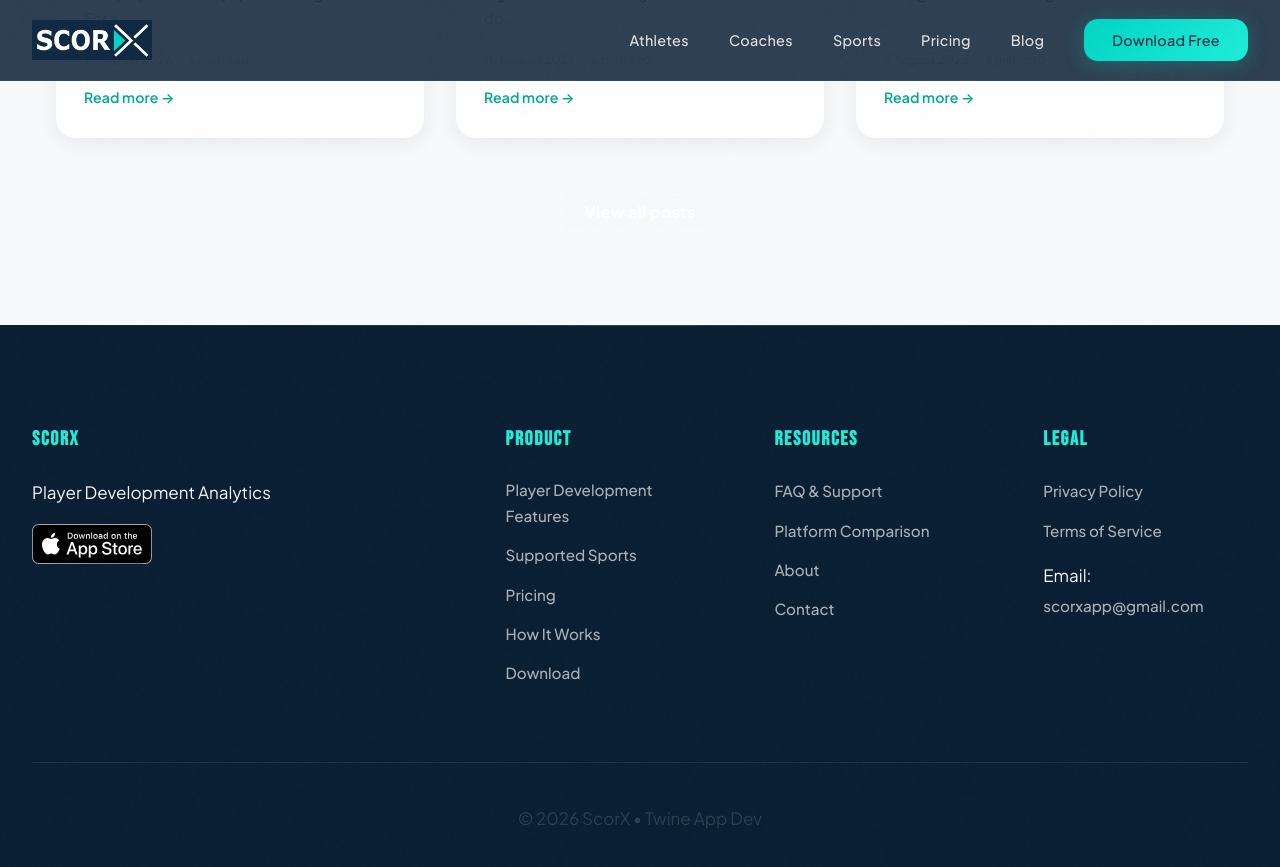
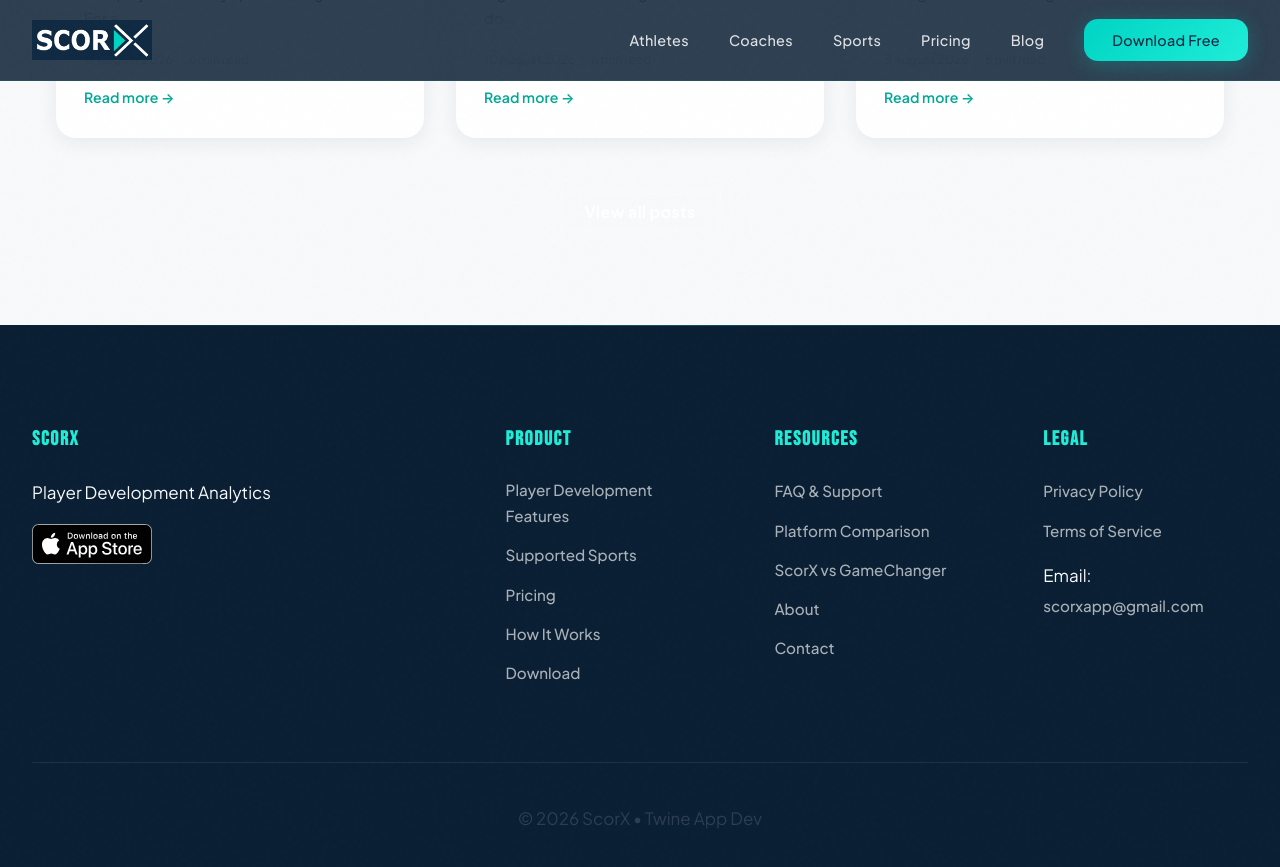
Before and after one commit to twineappdev-scorx/scorx-website, a Jekyll site: the page built from index.html, in a window 1280 px wide and 900 px high, scrolled down 11699 px. Shown: the top 867 px of the window. Built offline with Jekyll 4.4.1, drawn with Linux system fonts in a browser that asks for light colours.

Commit message:
Link ScorX vs GameChanger comparison page from homepage footer
The page existed and was indexable but had no inbound link from the
homepage, limiting internal linking for a high-intent comparison query.

```diff
--- a/index.html
+++ b/index.html
@@ -568,6 +568,7 @@
                 <ul>
                     <li><a href="./support.html">FAQ & Support</a></li>
                     <li><a href="./compare.html">Platform Comparison</a></li>
+                    <li><a href="./scorx-vs-gamechanger.html">ScorX vs GameChanger</a></li>
                     <li><a href="./about.html">About</a></li>
                     <li><a href="mailto:scorxapp@gmail.com">Contact</a></li>
                 </ul>
```
